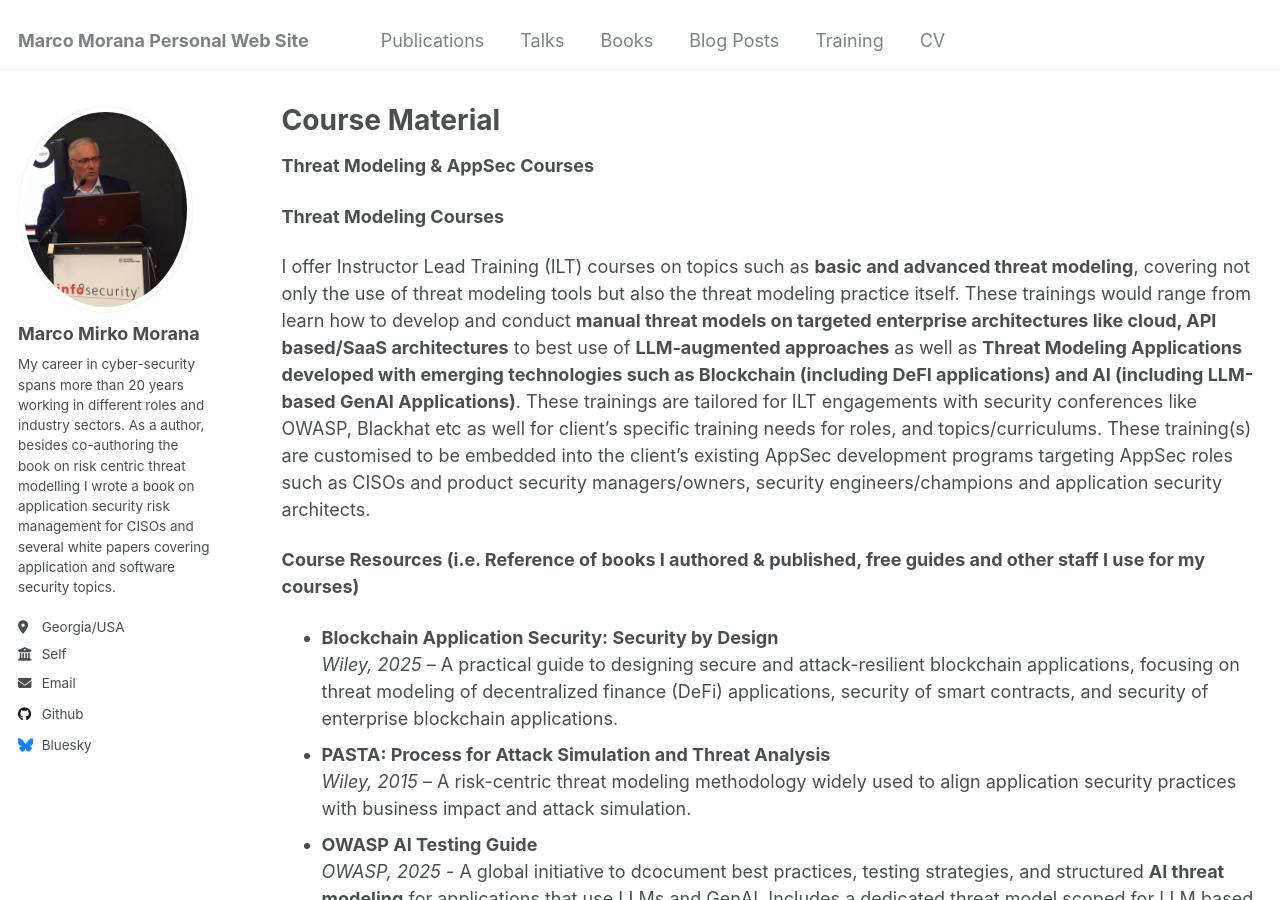
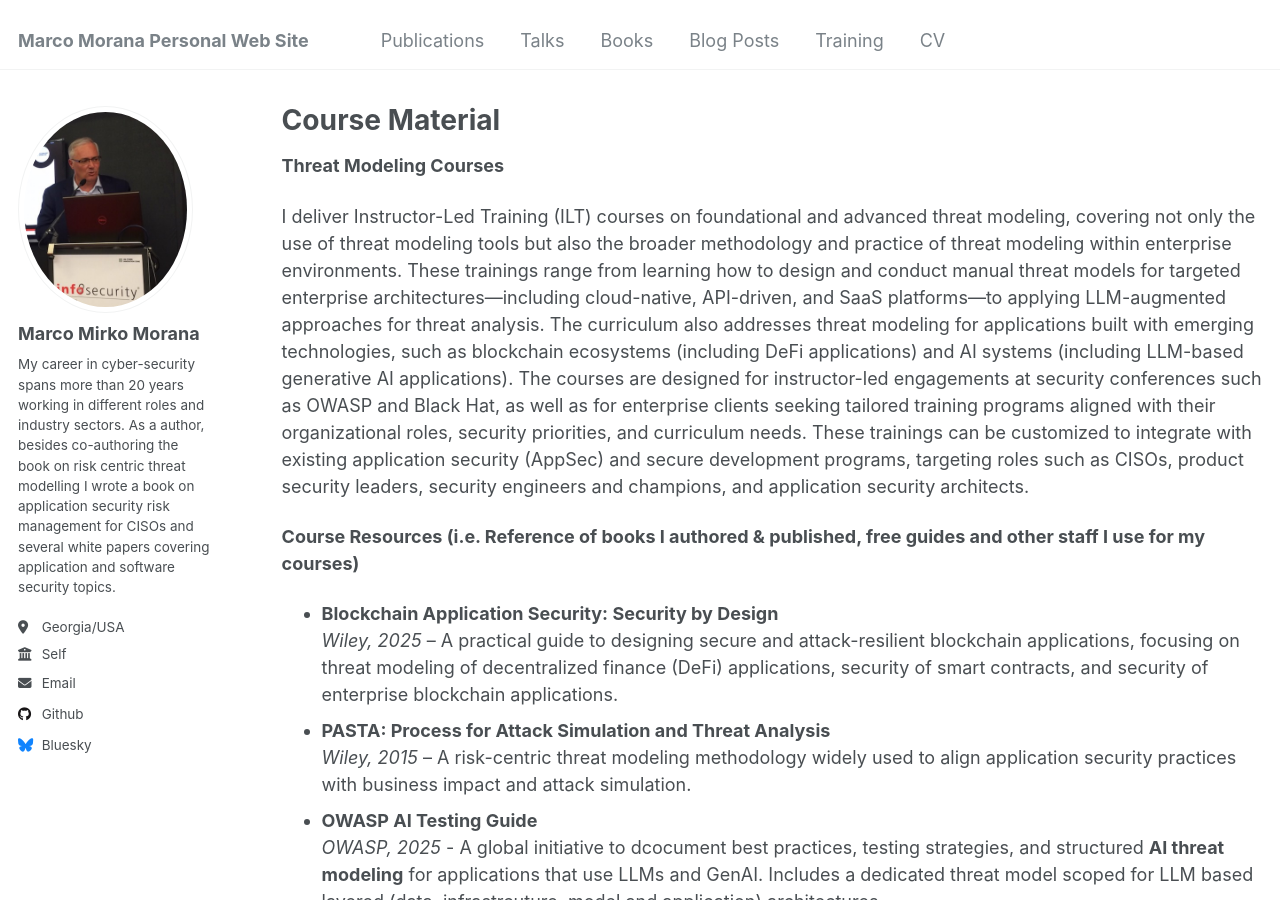
Before and after one commit to mmorana1/marcom, a Jekyll site: the page built from _pages/trainings.html, in a window 1280 px wide and 900 px high. Built offline with Jekyll 4.4.1, drawn with Linux system fonts in a browser that asks for light colours.

Commit message:
Update trainings.html

```diff
--- a/_pages/trainings.html
+++ b/_pages/trainings.html
@@ -4,15 +4,13 @@ title: "Course Material"
 permalink: /trainings/
 author_profile: true
 ---
-<p> <strong> Threat Modeling & AppSec Courses </strong></p>
-
 <p> <strong> Threat Modeling Courses </strong></p>
 <p>
-      I offer Instructor Lead Training (ILT) courses on topics such as <strong>basic and advanced threat modeling</strong>, covering not only the use of threat modeling tools
-      but also the threat modeling practice itself. These trainings would range from learn how to develop and conduct <strong>manual threat models on targeted enterprise architectures like cloud, API based/SaaS architectures</strong> to best use of
-      <strong>LLM‑augmented approaches</strong> as well as <strong>Threat Modeling Applications developed with emerging technologies such as Blockchain (including DeFI applications) and AI (including LLM-based GenAI Applications)</strong>. These trainings are tailored for ILT engagements with security conferences like OWASP, Blackhat etc as well for client’s specific training needs for roles, and topics/curriculums.
-      These training(s) are customised to be embedded into the client’s existing AppSec development programs targeting AppSec roles such as CISOs and product security managers/owners, security
-      engineers/champions and application security architects.
+I deliver Instructor-Led Training (ILT) courses on foundational and advanced threat modeling, covering not only the use of threat modeling tools but also the broader methodology and practice of threat modeling within enterprise environments.
+These trainings range from learning how to design and conduct manual threat models for targeted enterprise architectures—including cloud-native, API-driven, and SaaS platforms—to applying LLM-augmented approaches for threat analysis.
+The curriculum also addresses threat modeling for applications built with emerging technologies, such as blockchain ecosystems (including DeFi applications) and AI systems (including LLM-based generative AI applications).
+The courses are designed for instructor-led engagements at security conferences such as OWASP and Black Hat, as well as for enterprise clients seeking tailored training programs aligned with their organizational roles, security priorities, and curriculum needs.
+These trainings can be customized to integrate with existing application security (AppSec) and secure development programs, targeting roles such as CISOs, product security leaders, security engineers and champions, and application security architects.
 </p>
 <p> <strong>Course Resources (i.e. Reference of books I authored & published, free guides and other staff I use for my courses) </strong> </p>
 <ul style="margin-top: 0;">
```
